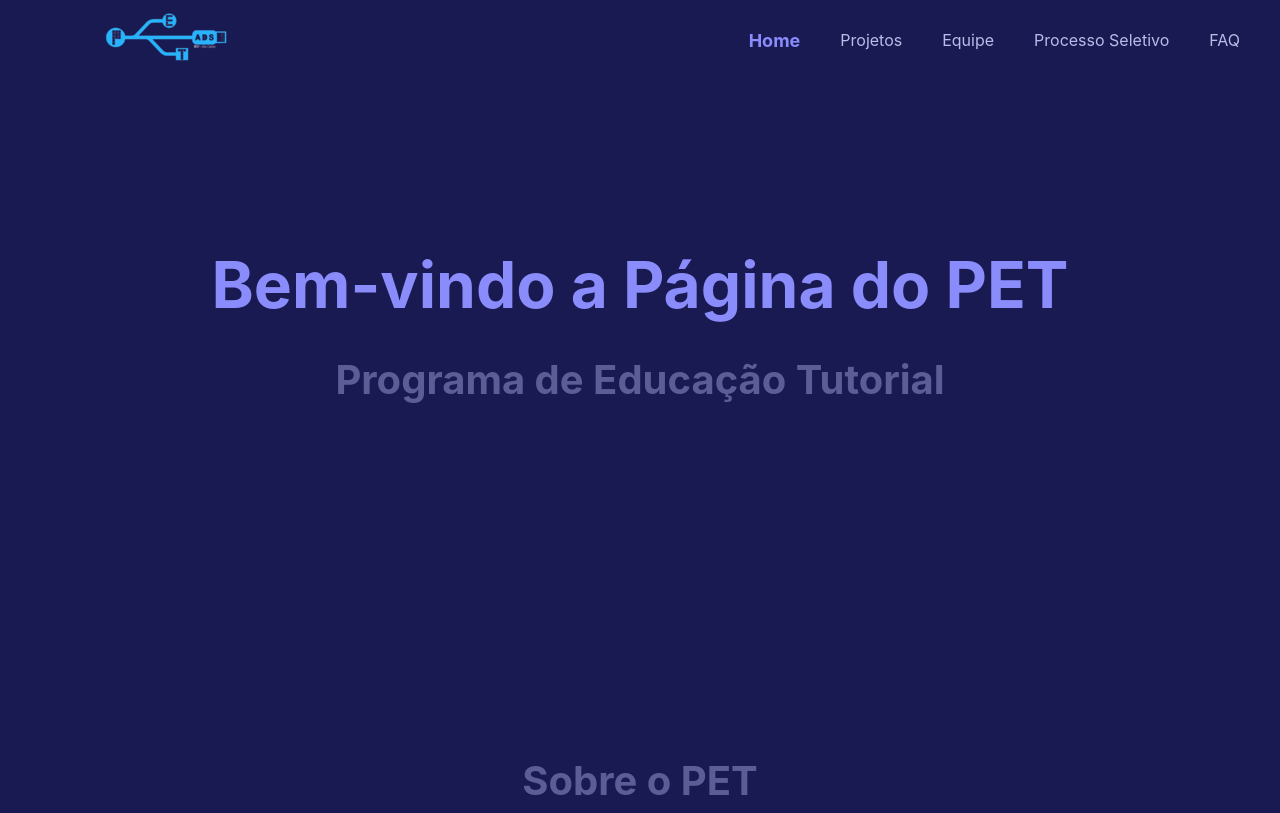
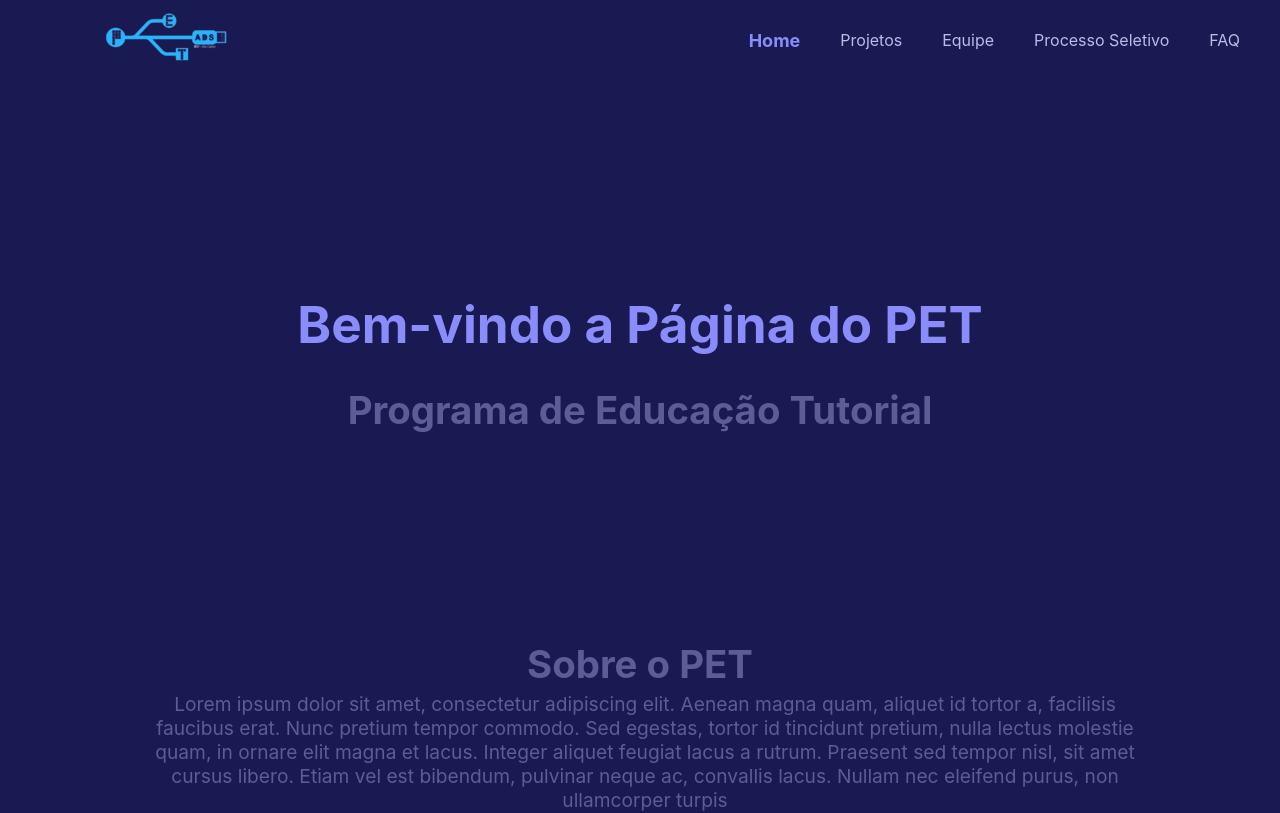
Before and after one commit to petlicbioifsp/homepage-pet-bio, a React (Create React App) app: page / in a window 1280 px wide. Shown: the top 813 px of the page. Built offline with nearby package versions, Linux system fonts and the light colour scheme.

Commit message:
Correções de responsividade

```diff
--- a/src/pages/Home/home.css
+++ b/src/pages/Home/home.css
@@ -19,7 +19,7 @@
     height: fit-content;
     position:relative;
     text-align: center;
-    margin-block-start: 3em;
+    margin-block-start: 4em;
     margin-block-end: 6em;
     overflow: hidden;
   }
@@ -29,7 +29,7 @@
     width: 100%;
     margin-top: 10%;
     margin-bottom: 1em;
-    font-size: 2em;
+    font-size: 1.8em;
     color: var(--cor-azul__claro);
     white-space: nowrap;
     overflow: hidden;
@@ -88,8 +88,6 @@
     text-align: center;
   }
 }
-
-/* Estilos para telas grandes (desktops, laptops, por exemplo) */
 @media (min-width: 1081px){
   .home {
     background-color: var(--cor-background);
@@ -107,7 +105,7 @@
     height: 20%;
     position:relative;
     margin-block-start: 6em;
-    margin-block-end: 14em;
+    margin-block-end: 7em;
     overflow: hidden;
   }
 
@@ -145,7 +143,6 @@
   }
 }
 
-/* Estilos para telas maiores que 3840x2160 UHD/4K */
 @media (min-width: 3841px) {
   .home {
     background-color: var(--cor-background);
@@ -162,8 +159,7 @@
     width: auto;
     height: 20%;
     position:relative;
-    margin-block-start: 6em;
-    margin-block-end: 14em;
+    margin-block-end: 13em;
     overflow: hidden;
   }
 
@@ -196,11 +192,11 @@
     align-content: flex-end;
     text-align: justify;
     color: var(--cor-texto);
-    font-size: 1.5rem;
+    font-size: 1.9rem;
   }
 }
 
-@media (max-width: 1280px) {
+@media (min-width: 1281px) {
   .home {
     background-color: var(--cor-background);
     width: auto;
@@ -216,7 +212,7 @@
     height: 20%;
     position:relative;
     margin-block-start: 10em;
-    margin-block-end: 12em;
+    margin-block-end: 11em;
     overflow: hidden;
   }
 
@@ -266,8 +262,7 @@
     width: auto;
     height: 20%;
     position:relative;
-    margin-block-start: 7em;
-    margin-block-end: 14em;
+    margin-block-end: 12em;
     overflow: hidden;
   }
 
@@ -356,8 +351,6 @@
     font-size: 1.9rem;
   }
 }
-
-/* Estilos para telas com resolução 1920x1080 FHD */
 @media (min-width:  1920px) {
   .home {
     background-color: var(--cor-background);
@@ -373,8 +366,8 @@
     width: auto;
     height: 20%;
     position:relative;
-    margin-block-start: 15em;
-    margin-block-end: 14em;
+    margin-block-start: 11em;
+    margin-block-end: 13em;
     overflow: hidden;
   }
 
@@ -426,8 +419,8 @@
     width: auto;
     height: 20%;
     position:relative;
-    margin-block-start: 5em;
-    margin-block-end: 35%;
+    margin-block-start: 15em;
+    margin-block-end: 14em;
     overflow: hidden;
   }
 
@@ -463,7 +456,6 @@
     font-size: 2.8rem;
   }
 }
-/* Estilos para telas com resolução 3440x1440 UWQHD */
 @media (min-width:3440px) {
   .home {
     background-color: var(--cor-background);
@@ -480,7 +472,7 @@
     height: 20%;
     position:relative;
     margin-block-start: 5em;
-    margin-block-end: 20%;
+    margin-block-end: 19.4%;
     overflow: hidden;
   }
 
```
